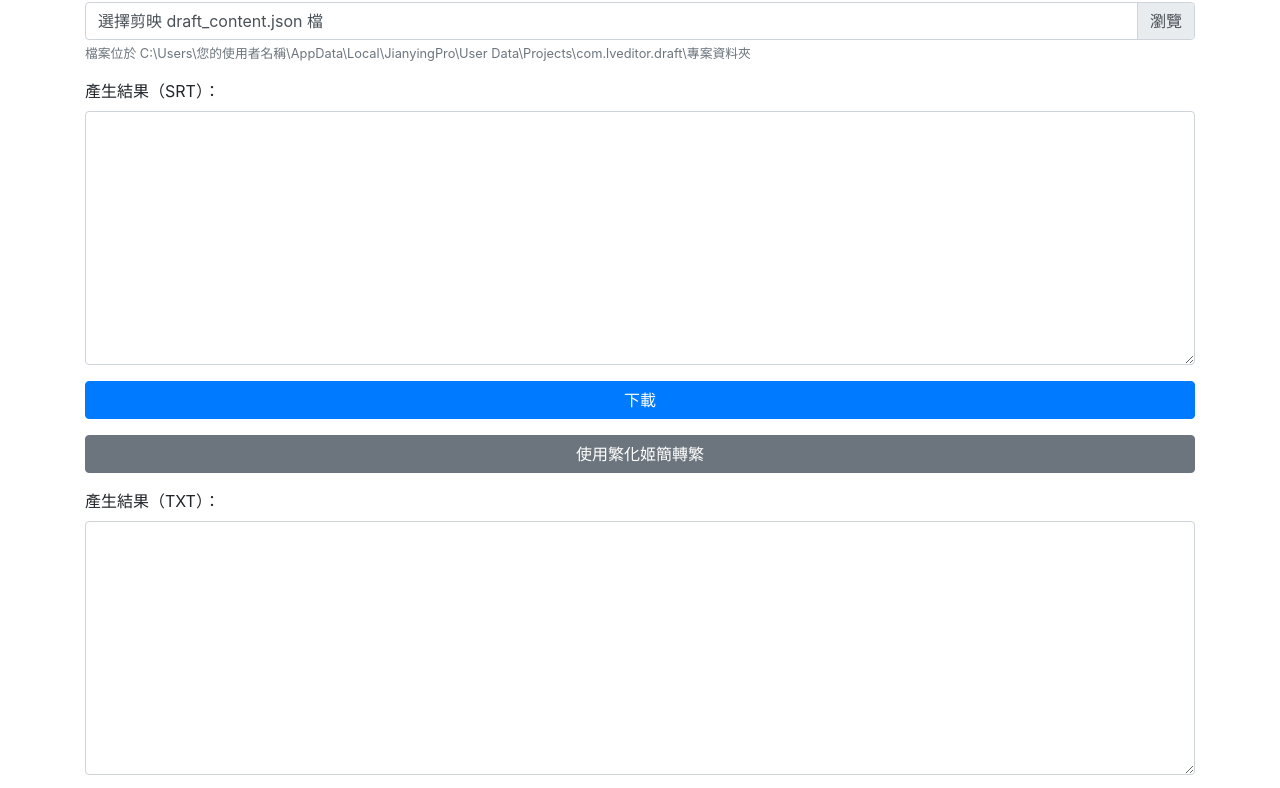
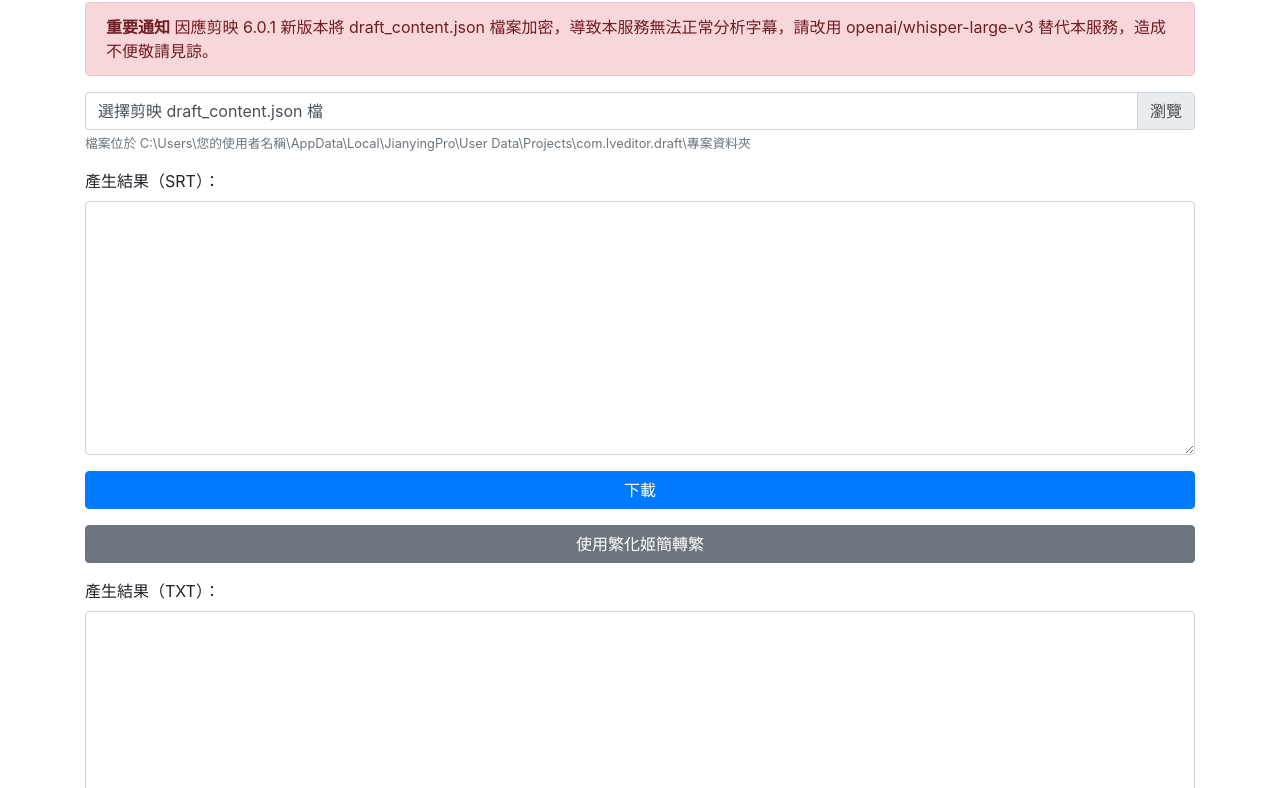
Before and after one commit to yc5/JianyingSRT, a plain HTML site: page index.html in a window 1280 px wide. Shown: the part 70-858 px from the top of the page. Drawn offline with nearby package versions, Linux system fonts and the light colour scheme; a script that the page names is missing.

Commit message:
draft_content.json was encrypted

```diff
--- a/index.html
+++ b/index.html
@@ -13,6 +13,11 @@
 <body>
     <div class="container mt-3">
         <h1>剪映導出 SRT 字幕工具網頁版</h1>
+
+        <div class="alert alert-danger" role="alert">
+            <strong>重要通知</strong> 因應剪映 6.0.1 新版本將 draft_content.json 檔案加密，導致本服務無法正常分析字幕，請改用 openai/whisper-large-v3
+            替代本服務，造成不便敬請見諒。
+        </div>
 
         <div class="form-group mb-3">
             <div class="custom-file">
```
